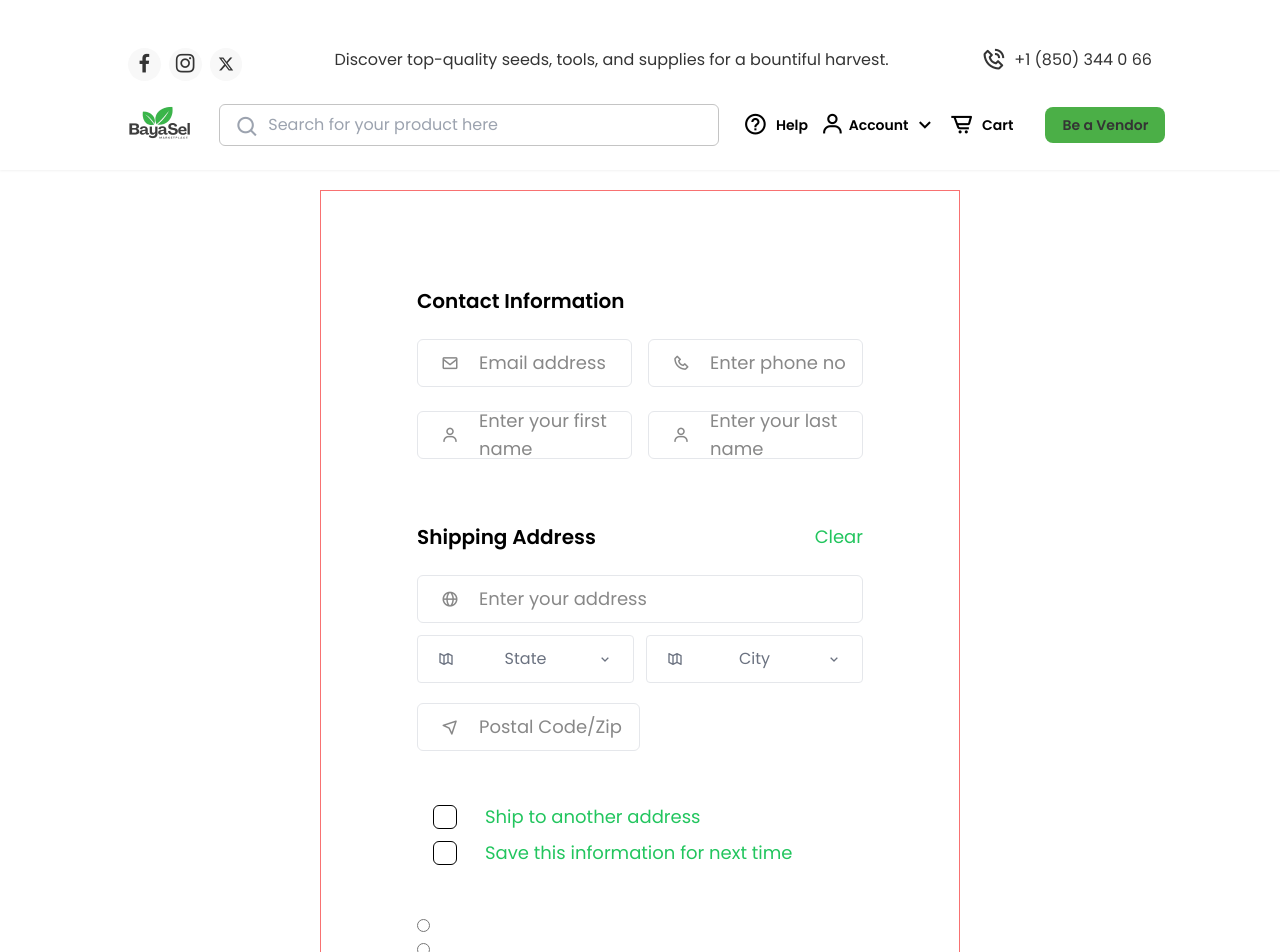
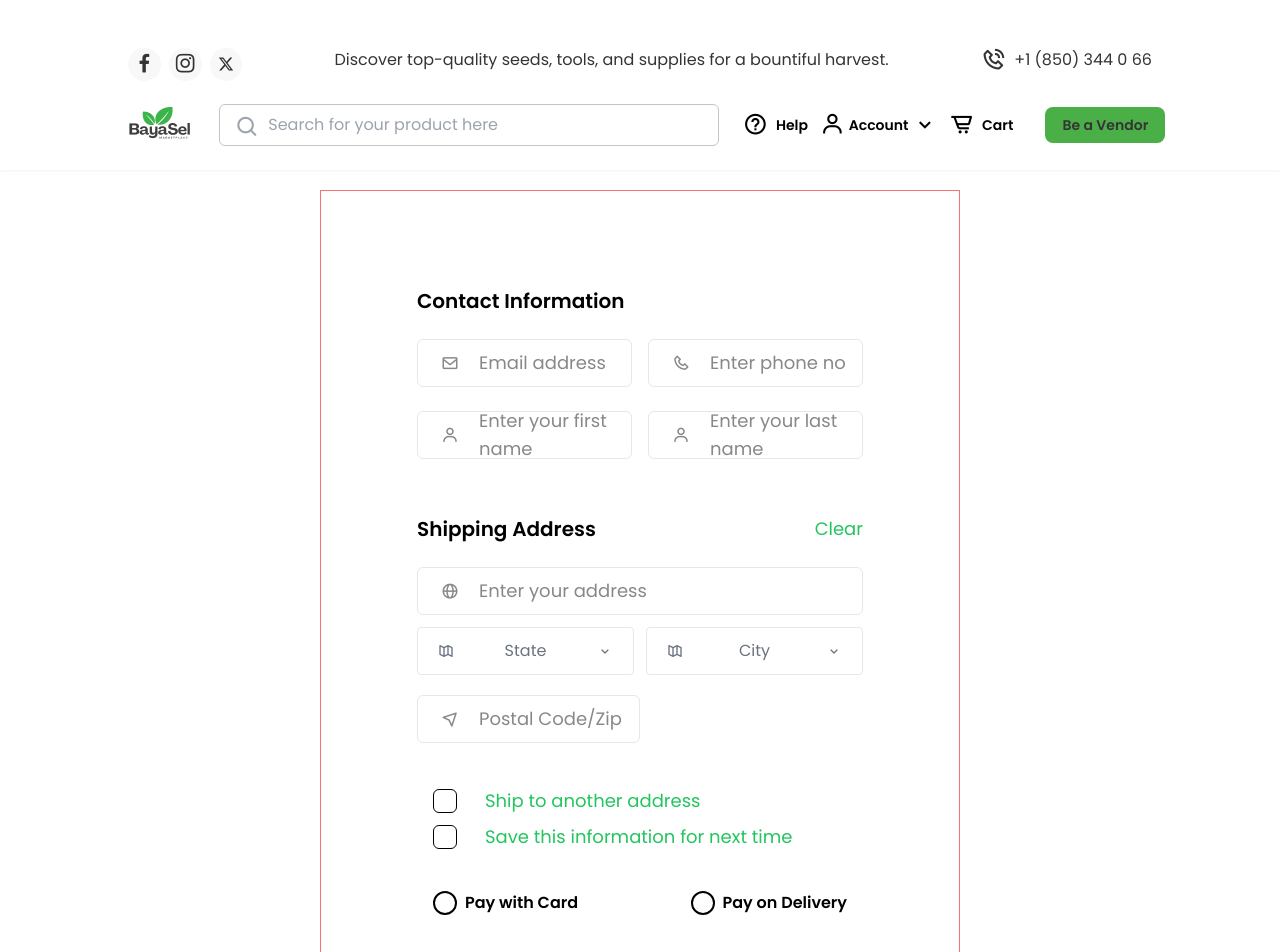
Before and after one commit to BayaSel/BayaSel, a React (Vite) app: page /checkout in a window 1280 px wide. Shown: the top 952 px of the page. Built offline with nearby package versions, Linux system fonts and the light colour scheme.

Commit message:
completed checkout form design for web

```diff
--- a/src/components/Checkout/Checkout.css
+++ b/src/components/Checkout/Checkout.css
@@ -5,7 +5,7 @@
 }
 
 .checkout-form {
-    @apply w-full flex flex-col justify-between p-24 gap-10;
+    @apply w-full flex flex-col justify-between p-24 gap-8;
 }
 
 .contact-info h2, .shipping-add h2 {
@@ -71,8 +71,20 @@
     @apply flex items-center gap-3 mb-2 rounded-md text-lg;
 }
 
-.check label {
+.check label{
     @apply ml-4 text-green-500 text-lg;
+}
+
+.radios{
+    @apply flex justify-between items-center px-4;
+}
+
+.radio{
+    @apply flex items-center gap-3 mb-2;
+}
+
+.radio{
+    @apply font-semibold
 }
 
 /* Specific Styles */
@@ -83,3 +95,7 @@
 .postal-code {
     @apply w-1/2;
 }
+
+.btn{
+    @apply text-white font-semibold bg-green-500 rounded-md h-16;
+}
--- a/src/components/Checkout/index.jsx
+++ b/src/components/Checkout/index.jsx
@@ -2,8 +2,17 @@ import Header from '../Header';
 import Footer from '../Footer';
 import './Checkout.css';
 import CustomCheckbox from '../CustomCheckbox';
+import CustomRadioButton from '../CustomRadioButton';
+import { useState } from 'react';
 
 const Checkout = () => {
+
+    const [selectedOption, setSelectedOption] = useState(null);
+
+    const handleRadioChange = (option) => {
+      setSelectedOption((prevOption) => (prevOption === option ? null : option));
+    };
+
     return (
      <>
          <Header className="fixed z-50" />
@@ -88,15 +97,22 @@ const Checkout = () => {
                     </div>
                 </section>
                 <section className='radios'>
-                    <div>
-                        <input type="radio" id="pay-card" className='custom-radio'/>
-                        <label htmlFor="pay-card"></label>
+                    <div className='radio'>
+                    <CustomRadioButton
+                        label="Pay with Card"
+                        isChecked={selectedOption === 'Pay with Card'}
+                        onChange={() => handleRadioChange('Pay with Card')}
+                    />
                     </div>
-                    <div>
-                        <input type="radio" id="pay-delivery" className='custom-radio'/>
-                        <label htmlFor="pay-delivery"></label>
+                    <div className='radio'>
+                    <CustomRadioButton
+                        label="Pay on Delivery"
+                        isChecked={selectedOption === 'Pay on Delivery'}
+                        onChange={() => handleRadioChange('Pay on Delivery')}
+                    />
                     </div>
                 </section>
+                <button className='btn'>Proceed</button>
             </section>
          </div>
          <Footer />
```
